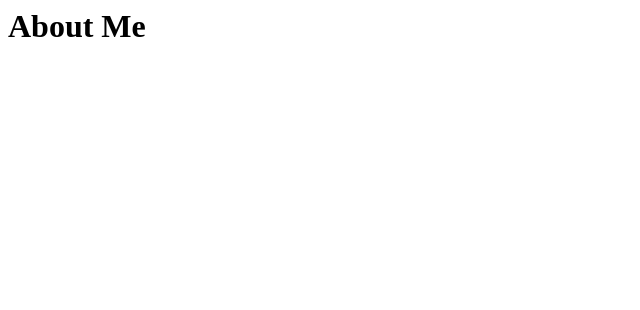
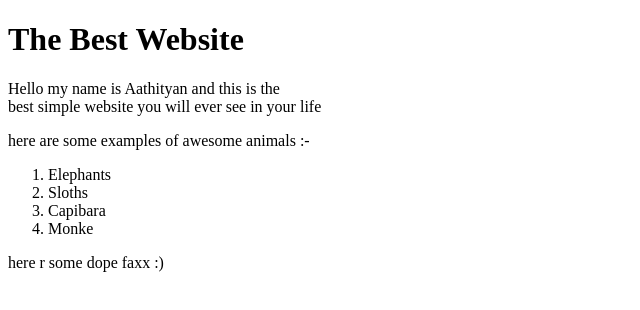
Before and after one commit to GitKidAdi23/ITCC, a plain HTML site: page index.html in a window 1280 px wide. Shown: the whole page, without its empty margins (0-640 px from the left). Drawn offline with Linux system fonts and the light colour scheme.

Commit message:
Create a new animals website

```diff
--- a/index.html
+++ b/index.html
@@ -1,6 +1,23 @@
+<!DOCTYPE html>
 <html>
-<body>
-     <h1> About Me </h1>
+  <head>
+    <title> Subtly noticable Website :D </title>
 
- </body>
- </html>
+  </head>
+  <body>
+    <h1> The Best Website </h1>
+    <p> Hello my name is Aathityan and this is the <br>best simple website you will ever see in your life </p>
+    <p> here are some examples of awesome animals :- </p>
+    <ol>
+      <li> Elephants </li>
+      <li> Sloths </li>
+      <li> Capibara </li>
+      <li> Monke </li>
+    </ol>
+    <p>
+    here r some dope faxx :)
+    </p>
+
+
+  </body>
+</html>
```
